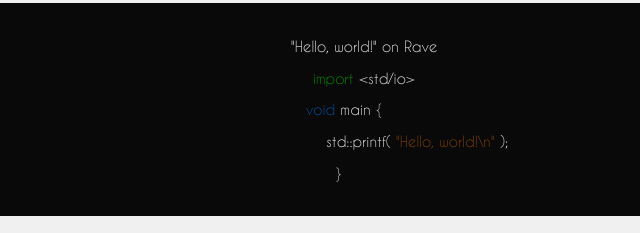
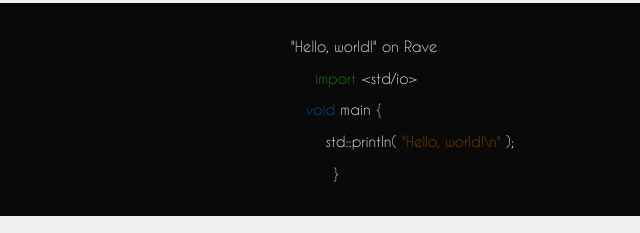
Before and after one commit to Ttimofeyka/RaveSite, a plain HTML site: page index.html in a window 1280 px wide. Shown: the part 241-474 px from the top of the page, 319-959 px from the left. Drawn offline with Linux system fonts and the light colour scheme.

Commit message:
Update index.html

```diff
--- a/index.html
+++ b/index.html
@@ -54,7 +54,7 @@
                 color: #dfdfdf;
             " align="center" translate="no">&nbsp;&nbsp;&nbsp;&nbsp;&nbsp;&nbsp;&nbsp;&nbsp;&nbsp;&nbsp;&nbsp;&nbsp;&nbsp;&nbsp;&nbsp;&nbsp;&nbsp;"Hello, world!" on Rave</p>
             <p align="center" translate="no">
-                <tag style="color:rgb(0, 135, 0);">&nbsp;&nbsp;&nbsp;&nbsp;&nbsp;&nbsp;&nbsp;&nbsp;&nbsp;&nbsp;&nbsp;&nbsp;&nbsp;&nbsp;&nbsp;&nbsp;&nbsp;import </tag>
+                <tag style="color:rgb(0, 135, 0);">&nbsp;&nbsp;&nbsp;&nbsp;&nbsp;&nbsp;&nbsp;&nbsp;&nbsp;&nbsp;&nbsp;&nbsp;&nbsp;&nbsp;&nbsp;&nbsp;&nbsp;&nbsp;import </tag>
                 <tag style="color: #dfdfdf;">&lt;std/io&gt;</tag>
             </p>
             <p align="center" translate="no">
@@ -63,11 +63,11 @@
                 <tag style="color: #dfdfdf;"> {</tag>
             </p>
             <p align="center" translate="no">
-                <tag style="color: #dfdfdf;">&nbsp;&nbsp;&nbsp;&nbsp;&nbsp;&nbsp;&nbsp;&nbsp;&nbsp;&nbsp;&nbsp;&nbsp;&nbsp;&nbsp;&nbsp;&nbsp;&nbsp;&nbsp;&nbsp;&nbsp;&nbsp;&nbsp;&nbsp;&nbsp;&nbsp;&nbsp;&nbsp;&nbsp;&nbsp;&nbsp;&nbsp;&nbsp;&nbsp;&nbsp;&nbsp;&nbsp;&nbsp;&nbsp;std::printf(</tag>
+                <tag style="color: #dfdfdf;">&nbsp;&nbsp;&nbsp;&nbsp;&nbsp;&nbsp;&nbsp;&nbsp;&nbsp;&nbsp;&nbsp;&nbsp;&nbsp;&nbsp;&nbsp;&nbsp;&nbsp;&nbsp;&nbsp;&nbsp;&nbsp;&nbsp;&nbsp;&nbsp;&nbsp;&nbsp;&nbsp;&nbsp;&nbsp;&nbsp;&nbsp;&nbsp;&nbsp;&nbsp;&nbsp;&nbsp;&nbsp;&nbsp;&nbsp;std::println(</tag>
                 <tag style="color: #793e00;">"Hello, world!\n"</tag>
                 <tag style="color: #dfdfdf;">);</tag><br>
             </p>
-            <p align="center" style="color: #dfdfdf;" translate="no">&nbsp;&nbsp;&nbsp;&nbsp;&nbsp;&nbsp;&nbsp;}</p>
+            <p align="center" style="color: #dfdfdf;" translate="no">&nbsp;&nbsp;&nbsp;&nbsp;&nbsp;&nbsp;}</p>
         </div></center>
         <center>
             <h1>
```
